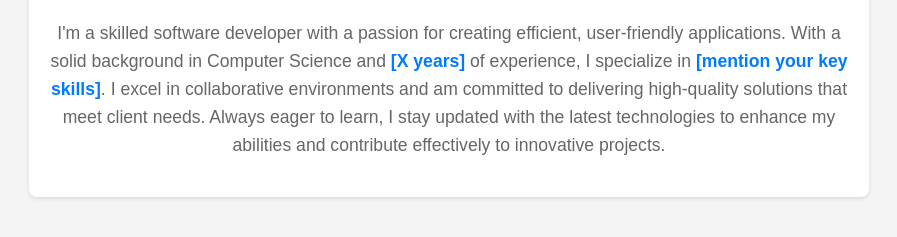
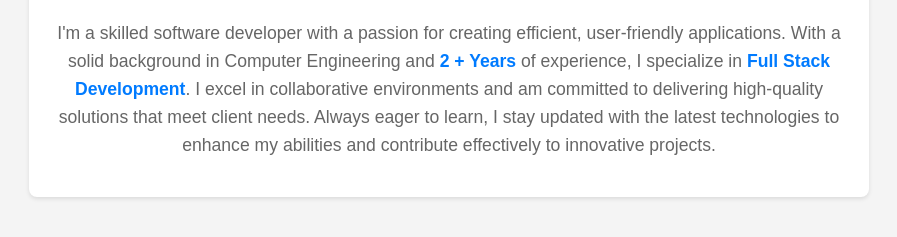
Before and after one commit to FASALURAHMANMK/fasalurahmanmk.github.io, a plain HTML site: page about.html in a window 1280 px wide. Shown: the part 131-368 px from the top of the page, without its empty margins (191-1088 px from the left). Drawn offline with Linux system fonts and the light colour scheme.

Commit message:
Update about.html

```diff
--- a/about.html
+++ b/about.html
@@ -42,7 +42,7 @@ p {
 <body>
 <div class="container">
   <h1>About Me</h1>
-  <p>I'm a skilled software developer with a passion for creating efficient, user-friendly applications. With a solid background in Computer Science and <span class="highlight">[X years]</span> of experience, I specialize in <span class="highlight">[mention your key skills]</span>. I excel in collaborative environments and am committed to delivering high-quality solutions that meet client needs. Always eager to learn, I stay updated with the latest technologies to enhance my abilities and contribute effectively to innovative projects.</p>
+  <p>I'm a skilled software developer with a passion for creating efficient, user-friendly applications. With a solid background in Computer Engineering and <span class="highlight">2 + Years</span> of experience, I specialize in <span class="highlight">Full Stack Development</span>. I excel in collaborative environments and am committed to delivering high-quality solutions that meet client needs. Always eager to learn, I stay updated with the latest technologies to enhance my abilities and contribute effectively to innovative projects.</p>
 </div>
 </body>
 </html>
```
